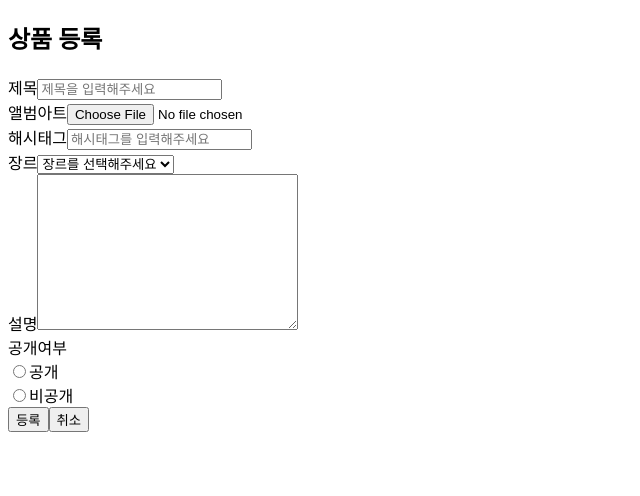
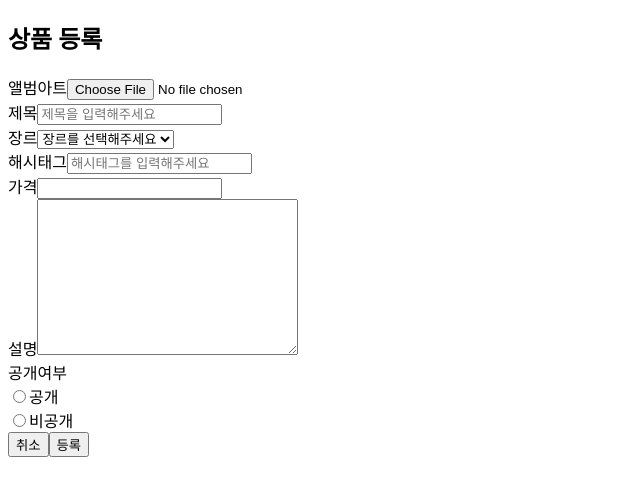
Before and after one commit to techitPlus-FE-team3/open_market_projerct, a React (Vite) app in the folder open-market/: page /registration in a window 1280 px wide. Shown: the top 496 px of the page, without its empty margins (0-640 px from the left). Built offline with nearby package versions, Linux system fonts and the light colour scheme.

Commit message:
:lipstick: [Design] 상품등록 페이지 레이아웃 변경

```diff
--- a/open-market/src/pages/ProductRegistration.tsx
+++ b/open-market/src/pages/ProductRegistration.tsx
@@ -10,14 +10,6 @@ function ProductRegistration() {
 				<h2>상품 등록</h2>
 				<form encType="multipart/form-data">
 					<div>
-						<label htmlFor="title">제목</label>
-						<input
-							type="text"
-							name="title"
-							id="title"
-							placeholder="제목을 입력해주세요"
-						/>
-					</div>
 						<div>
 							<label htmlFor="photo">앨범아트</label>
 							<input
@@ -28,14 +20,17 @@ function ProductRegistration() {
 							/>
 						</div>
 						<div>
-						<label htmlFor="hashTag">해시태그</label>
+							<div>
+								<label htmlFor="title">제목</label>
 								<input
 									type="text"
-							name="hashTag"
-							id="hashTag"
-							placeholder="해시태그를 입력해주세요"
+									name="title"
+									id="title"
+									placeholder="제목을 입력해주세요"
 								/>
 							</div>
+							<div>
+								<div>
 									<label htmlFor="genre">장르</label>
 									<select name="genre" id="genre" defaultValue="none">
 										<option value="none" disabled hidden>
@@ -46,9 +41,32 @@ function ProductRegistration() {
 										<option value="k-pop">k-pop</option>
 										<option value="indie">indie</option>
 									</select>
+								</div>
+								<div>
+									<label htmlFor="hashTag">해시태그</label>
+									<input
+										type="text"
+										name="hashTag"
+										id="hashTag"
+										placeholder="해시태그를 입력해주세요"
+									/>
+								</div>
+							</div>
+							<div>
+								<label htmlFor="price">가격</label>
+								<input type="number" name="price" id="price" />
+							</div>
+						</div>
+					</div>
+					<div>
 						<div>
 							<label htmlFor="description">설명</label>
-						<textarea name="description" id="description" cols={30} rows={10} />
+							<textarea
+								name="description"
+								id="description"
+								cols={30}
+								rows={10}
+							/>
 						</div>
 						<div>
 							<span>공개여부</span>
@@ -61,9 +79,10 @@ function ProductRegistration() {
 								<span>비공개</span>
 							</div>
 						</div>
+					</div>
 					<div>
+						<button type="reset">취소</button>
 						<button type="submit">등록</button>
-						<button type="reset">취소</button>
 					</div>
 				</form>
 			</section>
```
Lines whose indentation alone changed are shown as unchanged.
